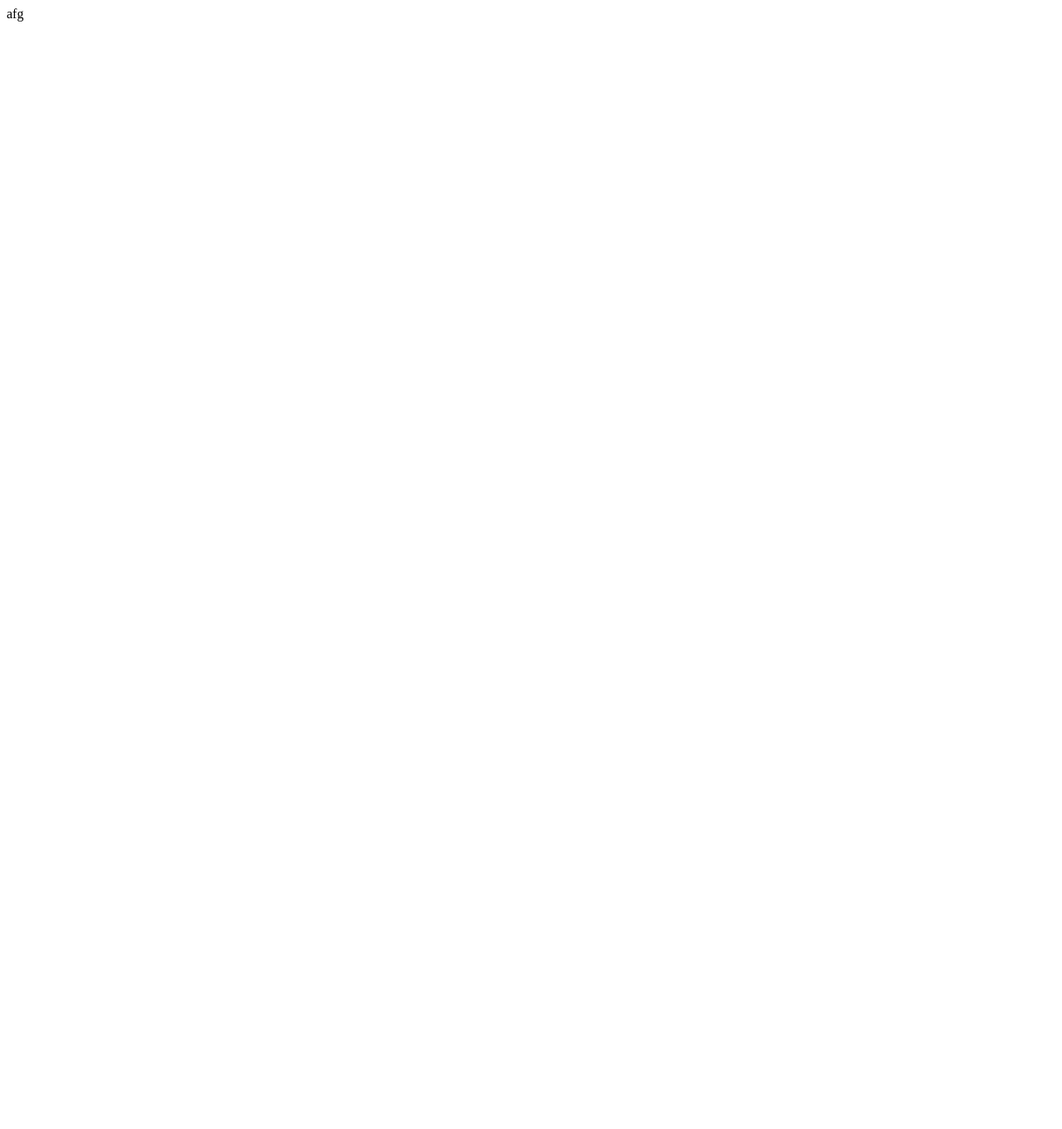
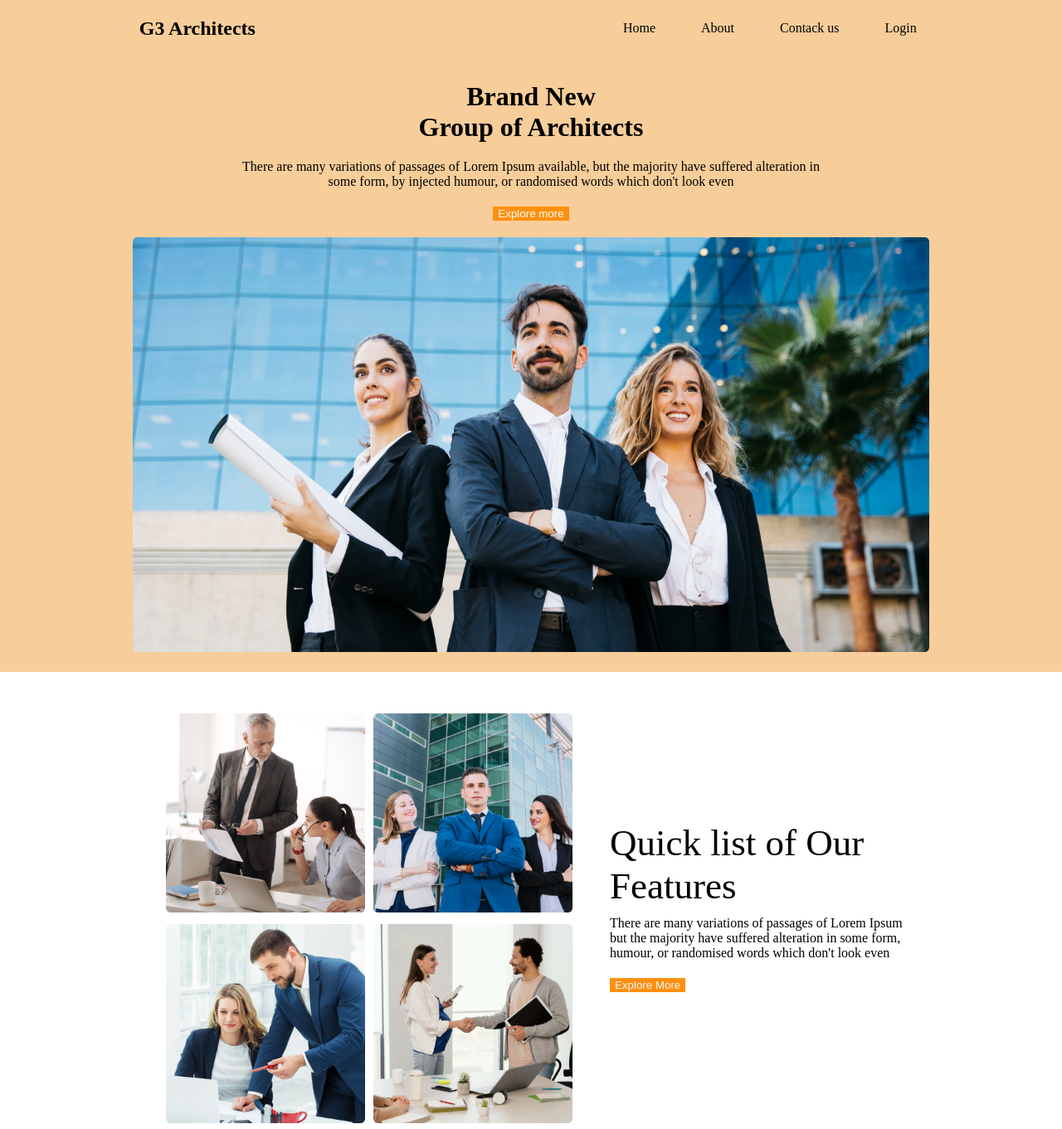
Before and after one commit to Sobujcodings/assignment2-website, a plain HTML site: page index.html in a window 1280 px wide. Shown: the top 1361 px of the page at 83% size. Before the commit the page ends 800 px from the top, so only its background shows below. Drawn offline with Linux system fonts and the light colour scheme.

Commit message:
1st push

```diff
--- a/index.html
+++ b/index.html
@@ -1,12 +1,138 @@
 <!DOCTYPE html>
 <html lang="en">
+
 <head>
     <meta charset="UTF-8">
     <meta http-equiv="X-UA-Compatible" content="IE=edge">
     <meta name="viewport" content="width=device-width, initial-scale=1.0">
     <title>Document</title>
+    <link rel="stylesheet" href="style.css">
 </head>
+
 <body>
-    afg
+
+    <header>
+        <div class="header">
+            <h2 class="navbar-heading">G3 Architects</h2>
+            <nav>
+                <ul class="nav">
+                    <li><a href="">Home</a></li>
+                    <li><a href="">About</a></li>
+                    <li><a href="">Contack us</a></li>
+                    <li><a href="">Login</a></li>
+                </ul>
+            </nav>
+        </div>
+
+
+        <div class="header-set">
+            <h1 class="header-title">Brand New <br>
+                Group of Architects
+            </h1>
+            <p class="header-detail">There are many variations of passages of Lorem Ipsum available, but the majority
+                have suffered alteration in <br> some form, by injected humour, or randomised words which don't look
+                even</p>
+            <button type="button" class="btn">Explore more</button>
+        </div>
+        <img src="./images/banner.png" alt="">
+    </header>
+
+
+
+
+
+    <main>
+        <section class="team-container">
+            <div class="team-img-all">
+                <div class="team-img">
+                    <img src="./images/team1.png" alt="">
+                </div>
+
+                <div class="team-img">
+                    <img src="./images/team2.png" alt="">
+                </div>
+
+
+
+                <div class="team-img">
+                    <img src="./images/team3.png" alt="">
+                </div>
+
+                <div class="team-img">
+                    <img src="./images/team4.png" alt="">
+                </div>
+            </div>
+
+            <div class="team-details">
+
+                <h2 class="team-title">Quick list of Our <br> Features</h2>
+
+                <p>There are many variations of passages of Lorem Ipsum<br> but the majority have
+                    suffered
+                    alteration in some form, <br> humour, or randomised words which don't look even</p>
+                <button type="button" class="team-btn">Explore More</button>
+
+            </div>
+        </section>
+
+    </main>
+
+
+
+
+
+    <article>
+        <!-- div*6>h1+p -->
+        <section class="article-container">
+
+            <div class="articles">
+                <div>
+                    <h1>Lorem ipsum dolor sit </h1>
+                    <p>Lorem ipsum dolor sit amet consectetur adipisicing elit. Dolorem, blanditiis.</p>
+                </div>
+
+                <div>
+                    <h1>Lorem ipsum dolor sit .</h1>
+                    <p>Lorem ipsum dolor sit amet consectetur adipisicing elit. Dolorem, blanditiis.</p>
+                </div>
+
+                <div>
+                    <h1>Lorem ipsum dolor sit</h1>
+                    <p>Lorem ipsum dolor sit amet consectetur adipisicing elit. Dolorem, blanditiis.</p>
+                </div>
+
+                <div>
+                    <h1>Lorem ipsum dolor sit amet.</h1>
+                    <p>Lorem ipsum dolor sit amet consectetur adipisicing elit. Dolorem, blanditiis.</p>
+                </div>
+
+                <div>
+                    <h1>Lorem ipsum dolor sit </h1>
+                    <p>Lorem ipsum dolor sit amet consectetur adipisicing elit. Dolorem, blanditiis.</p>
+                </div>
+
+                <div>
+                    <h1>Lorem ipsum dolor.</h1>
+                    <p>Lorem ipsum dolor sit amet consectetur adipisicing elit. Dolorem, blanditiis.</p>
+                </div>
+            </div>
+
+            <div class="articles-pic">
+                <img class="article-pic" src="./images/architect.png" alt="">
+            </div>
+
+
+        </section>
+    </article>
+
+
+
+
+
+
+
+
+
 </body>
+
 </html>
--- a/style.css
+++ b/style.css
@@ -0,0 +1,163 @@
+* {
+    margin: 0%;
+}
+
+
+/* header section starts frome here */
+
+
+
+header {
+    width: 100%;
+    height: 810px;
+    background-color: rgb(247, 205, 154);
+}
+
+
+
+.nav,
+.header {
+    display: flex;
+    align-items: center;
+    justify-content: space-around;
+    text-decoration: none;
+    margin-right: 60px;
+    padding-top: 10px;
+
+}
+
+.nav {
+    width: 100%;
+    padding: 15px 80px;
+    text-decoration: none;
+    list-style: none;
+    color: rgb(0, 0, 0);
+
+}
+
+.nav a {
+    text-decoration: none;
+    color: black;
+}
+
+
+
+.header-set {
+    margin-top: 40px;
+    text-align: center;
+
+}
+
+.header-set,
+.header-title,
+.header-detail {
+    padding-bottom: 20px;
+
+}
+
+.btn {
+    background-color: #FF900E;
+    border: 0px;
+    color: rgb(255, 255, 255);
+}
+
+header>img {
+    height: 500px;
+    width: 75%;
+    display: block;
+    margin-left: auto;
+    margin-right: auto;
+
+}
+
+
+
+
+
+
+/* main team section starts from here */
+
+
+.team-container {
+    display: flex;
+    width: 100%;
+    margin-top: 50px;
+    margin-bottom: 50px;
+}
+
+
+
+.team-container img {
+    width: 240px;
+    height: 240px;
+
+}
+
+
+.team-img-all {
+    margin-left: 200px;
+    display: grid;
+    grid-template-columns: repeat(2, 240px);
+    grid-gap: 10px;
+    justify-content: center;
+    align-items: center;
+
+}
+
+
+
+.team-details {
+    padding-top: 130px;
+    padding-left: 45px;
+    padding-bottom: 10px;
+}
+
+
+
+.team-title {
+    font-family: Work Sans;
+    font-size: 45px;
+    font-weight: 500;
+    padding-bottom:10px ;
+
+}
+
+.team-details p {
+    font-family: Work Sans;
+    font-size: 16px;
+    font-weight: 400;
+    padding-bottom: 20px;
+}
+.team-btn{
+    background-color: #FF900E;
+    color: aliceblue;
+    border: 0px;
+
+}
+
+
+
+/* article section starts from here */
+
+.articles{
+    display: flex;
+    flex-direction: column;
+}
+
+.article-container{
+    display: flex;
+    justify-content: center;
+
+}
+
+
+
+.article-pic{
+    height:600px ;
+    width:500px ;
+}
+
+.articles div{
+    padding-bottom: 50px;
+
+}
```
